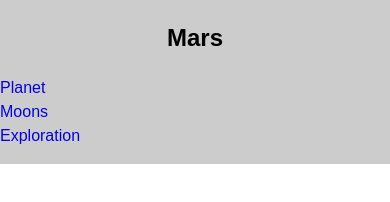
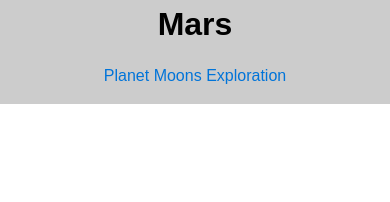
Before and after one commit to sarahadema/dsn1675-planet-website, a plain HTML site: page index.html in a window 390 px wide. Drawn offline with Linux system fonts and the light colour scheme.

Commit message:
added media queries

```diff
--- a/css/main.css
+++ b/css/main.css
@@ -30,27 +30,47 @@ img {
   width: 100%;
 }
 
-article {
+header {
   overflow: hidden;
 
   background-color: #ccc;
 }
 
 .mars {
+  margin: 0;
   text-align: center;
 }
 
 .nav {
-  margin: 0.2 0;
   padding: 0;
   list-style-type: none;
-}
-
-.nav li {
-  color: #0074D9;
 }
 
 .nav a{
   display: block;
   text-decoration: none;
+  color: #0074D9;
 }
+
+@media only screen and (min-width: 20em) {
+
+  .nav {
+    text-align: center;
+  }
+
+  .nav li {
+    display: inline-block;
+  }
+}
+
+@media only screen and (min-width: 50em) {
+
+  .mars {
+    float: left;
+  }
+
+  .nav {
+    float: left;
+  }
+
+}
--- a/index.html
+++ b/index.html
@@ -8,7 +8,7 @@
 </head>
 <body>
 
-<article>
+<header>
 
 <H1 class="mars">Mars</H1>
 
@@ -20,7 +20,7 @@
 	</ul>
 </nav>
 
-</article>
+</header>
 
 </body>
 </html>
```
